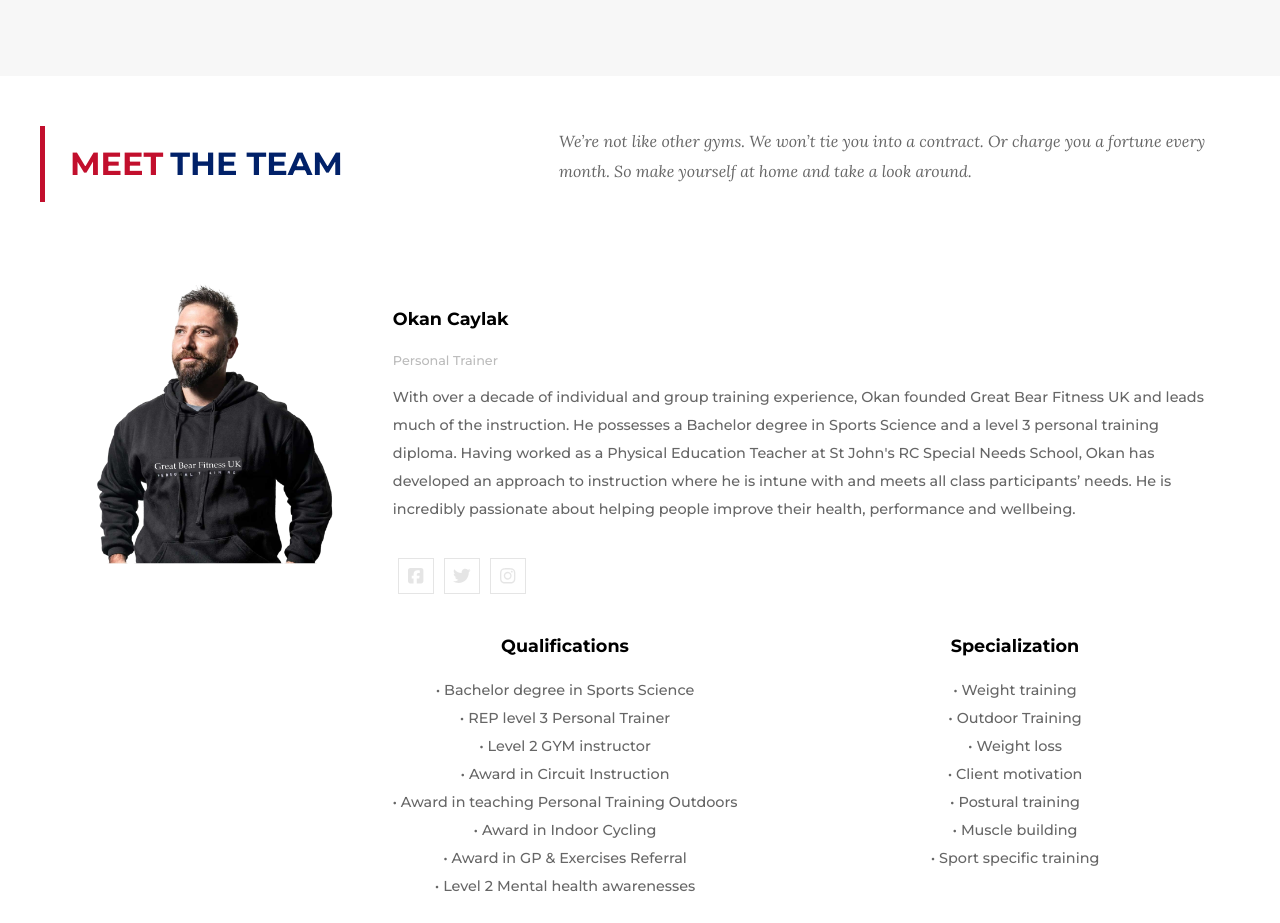
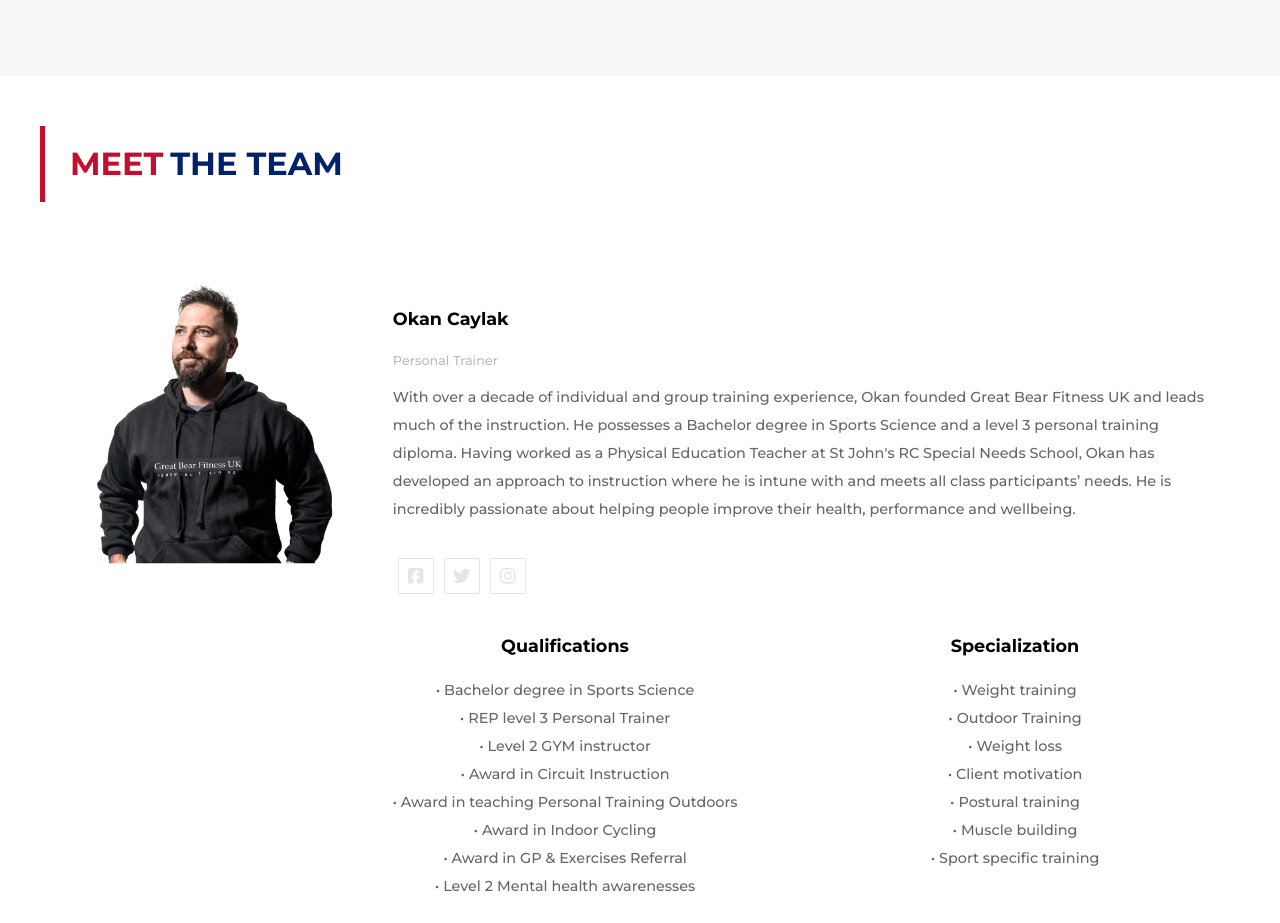
Before and after one commit to ufukcankurt/training-project, a React (Create React App) app: page / in a window 1280 px wide. Shown: the part 5020-5943 px from the top of the page. Built offline with nearby package versions, Linux system fonts and the light colour scheme.

Commit message:
refactor(our-trainer): remove section desc

```diff
--- a/src/components/ourTrainer/OurTrainer.jsx
+++ b/src/components/ourTrainer/OurTrainer.jsx
@@ -12,7 +12,7 @@ const pageInfos = {
   firstTitle: "MEET ",
   secondTitle: "THE TEAM",
   description:
-    "We’re not like other gyms. We won’t tie you into a contract. Or charge you a fortune every month. So make yourself at home and take a look around.",
+    "",
 };
 
 const trainers = [
```
